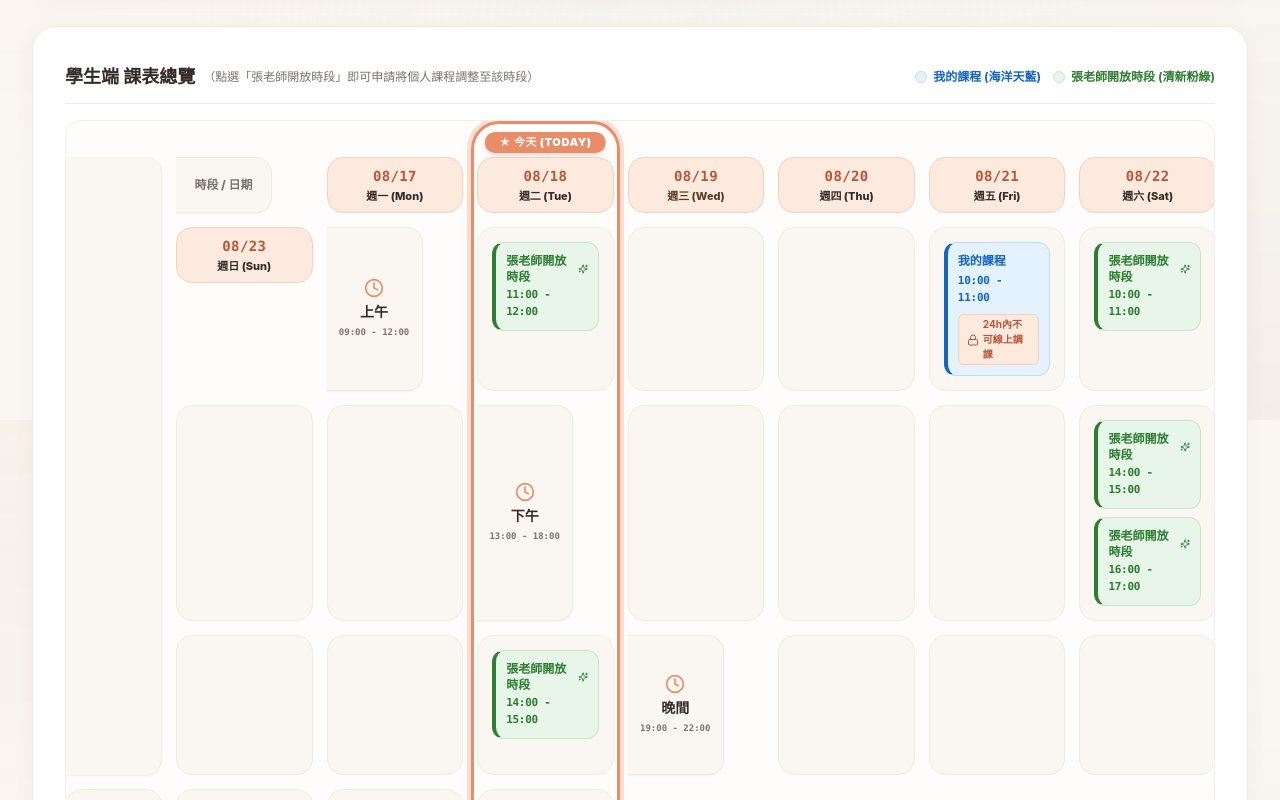
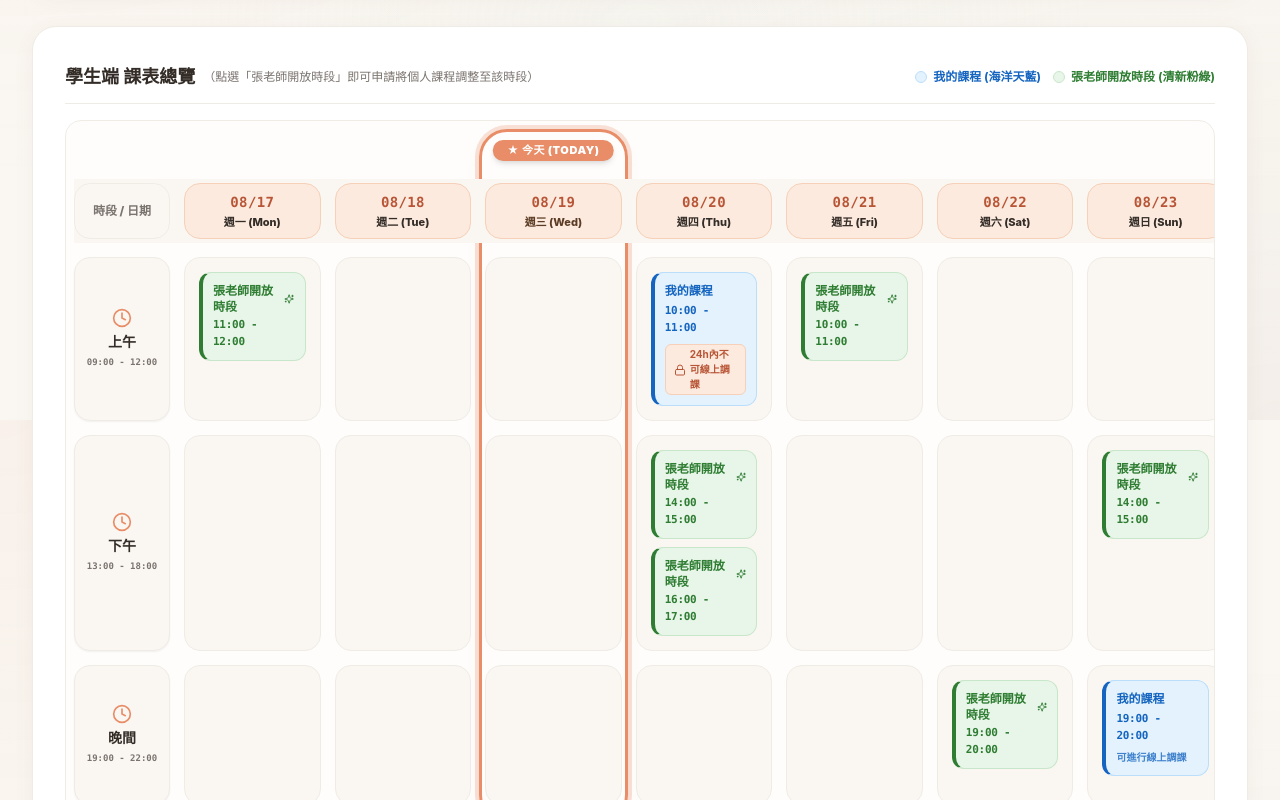
Before and after one commit to Charles0rocks/music-classroom-ai-assistant, a Next.js app: page /student/schedule in a window 1280 px wide. Shown: the part 380-1180 px from the top of the page. Built offline with nearby package versions, Linux system fonts and the light colour scheme.

Commit message:
fix_restored_clean_solid_matrix_grid_structure

```diff
--- a/src/app/student/schedule/page.tsx
+++ b/src/app/student/schedule/page.tsx
@@ -229,11 +229,12 @@ export default function StudentSchedulePage() {
           </div>
         </div>
 
-        {/* Unified 2D Grid Matrix: Single Grid Container Spanning All Rows for True 2D Sticky Freeze */}
+        {/* 2D Sticky Matrix Viewport Container */}
         <div
-          className="overflow-x-auto overflow-y-auto max-h-[70vh] sm:max-h-[760px] pb-3 pr-2 scrollbar-thin scrollbar-thumb-[#8C6D53]/50 scrollbar-track-[#FAF7F2] touch-pan-x touch-pan-y rounded-2xl border border-[#EFECE6]/80 bg-[#FAF7F2]/30 p-0"
+          className="overflow-x-auto overflow-y-auto max-h-[70vh] sm:max-h-[760px] pb-3 pr-2 scrollbar-thin scrollbar-thumb-[#8C6D53]/50 scrollbar-track-[#FAF7F2] touch-pan-x touch-pan-y rounded-2xl border border-[#EFECE6] bg-[#FAF7F2]/30 p-2"
         >
-          <div className="min-w-[1150px] relative pt-9 pb-2">
+          {/* Outer Container with Today Frame Overlay */}
+          <div className="min-w-[1150px] relative space-y-3.5 pt-9 pb-2">
             {/* Today's Single Big Orange Border Container Overlay */}
             {todayColIdx !== -1 && (
               <div
@@ -243,32 +244,27 @@ export default function StudentSchedulePage() {
                   width: `calc((100% - 194px) / 7 + 12px)`,
                 }}
               >
+                {/* Badge Header INSIDE top of Orange Frame */}
                 <div className="absolute top-2 left-1/2 -translate-x-1/2 bg-[#E88D67] text-white text-[11px] font-black px-3.5 py-0.5 rounded-full shadow-md whitespace-nowrap uppercase tracking-wider flex items-center gap-1">
                   ★ 今天 (TODAY)
                 </div>
               </div>
             )}
 
-            {/* Single Grid Container Spanning Row 0 + Rows 1, 2, 3 */}
-            <div className="grid grid-cols-[96px_repeat(7,_minmax(0,_1fr))] gap-3.5 items-stretch relative">
-              {/* Column 0 Continuous Solid Backdrop: Covers Column 0 + ALL gaps between time blocks, eliminating gap leakage when scrolling right */}
-              <div
-                className="sticky left-0 top-0 z-25 bg-[#FAF7F2] border-r border-[#EFECE6] rounded-r-2xl shadow-sm pointer-events-none"
-                style={{ gridColumn: 1, gridRow: '1 / span 4' }}
-              />
-
+            {/* ROW 0: Date Header Row (Sticky Top & Corner, 100% Opaque Solid Fill) */}
+            <div className="grid grid-cols-[96px_repeat(7,_minmax(0,_1fr))] gap-3.5 sticky top-0 z-30 bg-[#FAF7F2] py-1">
               {/* Corner Cell: Sticky Top-Left */}
-              <div className="p-2 font-extrabold text-xs text-[#7A736E] uppercase flex items-center justify-center bg-[#FAF7F2] rounded-r-2xl border-y border-r border-[#EFECE6] h-[56px] sticky top-0 left-0 z-40 shadow-sm w-[96px] shrink-0">
+              <div className="p-2 font-extrabold text-xs text-[#7A736E] uppercase flex items-center justify-center bg-[#FAF7F2] rounded-2xl border border-[#EFECE6] h-[56px] sticky left-0 z-40 shadow-xs w-[96px] shrink-0">
                 時段 / 日期
               </div>
 
-              {/* Date Header Cells: Sticky Top */}
+              {/* 7 Date Header Cells */}
               {weekDates.map((d) => {
                 const isToday = d.fullDateStr === todayDateStr;
                 return (
                   <div
                     key={d.key}
-                    className="p-2 text-center rounded-2xl transition-all space-y-0.5 h-[56px] flex flex-col justify-center items-center sticky top-0 z-30 bg-[#FCEADE] border border-[#F6D0B8] shadow-xs"
+                    className="p-2 text-center rounded-2xl transition-all space-y-0.5 h-[56px] flex flex-col justify-center items-center bg-[#FCEADE] border border-[#F6D0B8] shadow-xs"
                   >
                     <div className={`font-mono font-black text-sm tracking-wide ${isToday ? 'text-[#B85536]' : 'text-[#B85536]'}`}>
                       {d.monthDay}
@@ -279,14 +275,15 @@ export default function StudentSchedulePage() {
                   </div>
                 );
               })}
+            </div>
 
-              {/* ROWS 1, 2, 3: 3 Time Block Rows */}
+            {/* ROWS 1, 2, 3: 3 Time Block Rows (Left Label Cell: Sticky Left) */}
             {TIME_BLOCKS.map((block) => {
               const BlockIcon = block.icon;
               return (
-                  <React.Fragment key={block.key}>
-                    {/* Left Label Cell: Sticky Left Column */}
-                    <div className="min-h-[140px] p-2 bg-[#FAF7F2] rounded-r-2xl border-y border-r border-[#EFECE6] flex flex-col items-center justify-center text-center space-y-1 sticky left-0 z-20 shadow-sm w-[96px] shrink-0">
+                <div key={block.key} className="grid grid-cols-[96px_repeat(7,_minmax(0,_1fr))] gap-3.5 items-stretch">
+                  {/* Left Label Cell: Sticky Left Column (100% Opaque Cream Fill) */}
+                  <div className="min-h-[140px] p-2 bg-[#FAF7F2] rounded-2xl border border-[#EFECE6] flex flex-col items-center justify-center text-center space-y-1 sticky left-0 z-30 shadow-sm w-[96px] shrink-0">
                     <BlockIcon className="w-5 h-5 text-[#E88D67]" />
                     <div className="font-extrabold text-xs sm:text-sm text-[#332C27]">{block.label}</div>
                     <div className="text-[9px] text-[#7A736E] font-mono font-bold">{block.sub}</div>
@@ -354,7 +351,7 @@ export default function StudentSchedulePage() {
                             );
                           })}
 
-                            {/* Teacher's Open Slots ("張老師開放時段" - Clickable with iOS Green Left Accent) */}
+                          {/* Teacher's Open Slots */}
                           {sortedAvailableSlots.map((slot) => (
                             <div
                               key={slot.id}
@@ -375,10 +372,9 @@ export default function StudentSchedulePage() {
                       </div>
                     );
                   })}
-                  </React.Fragment>
+                </div>
               );
             })}
-            </div>
           </div>
         </div>
       </div>
```
Also changed, not shown: src/app/teacher/schedule/page.tsx (+31 -18 lines). Lines whose indentation alone changed are shown as unchanged.
